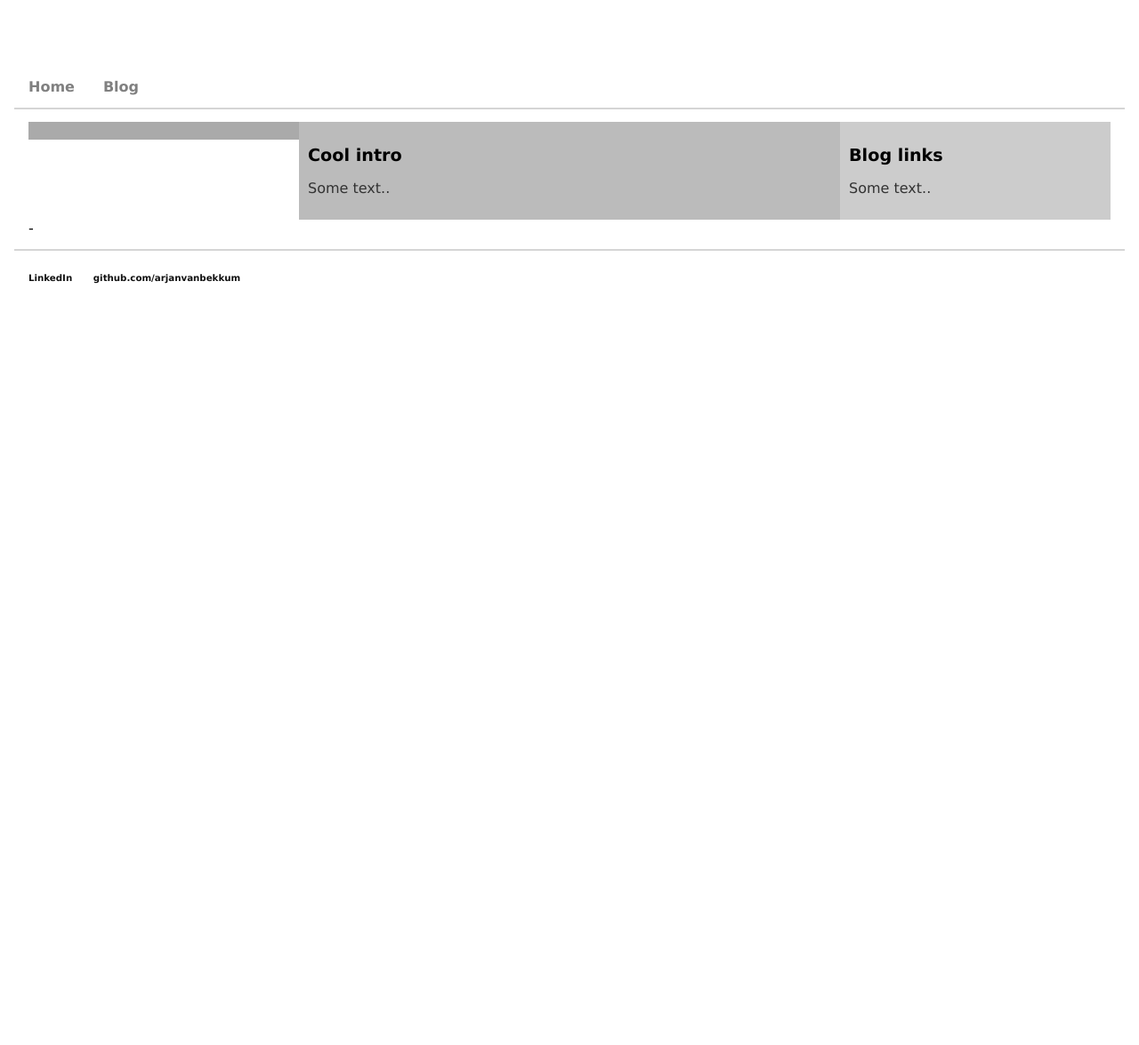
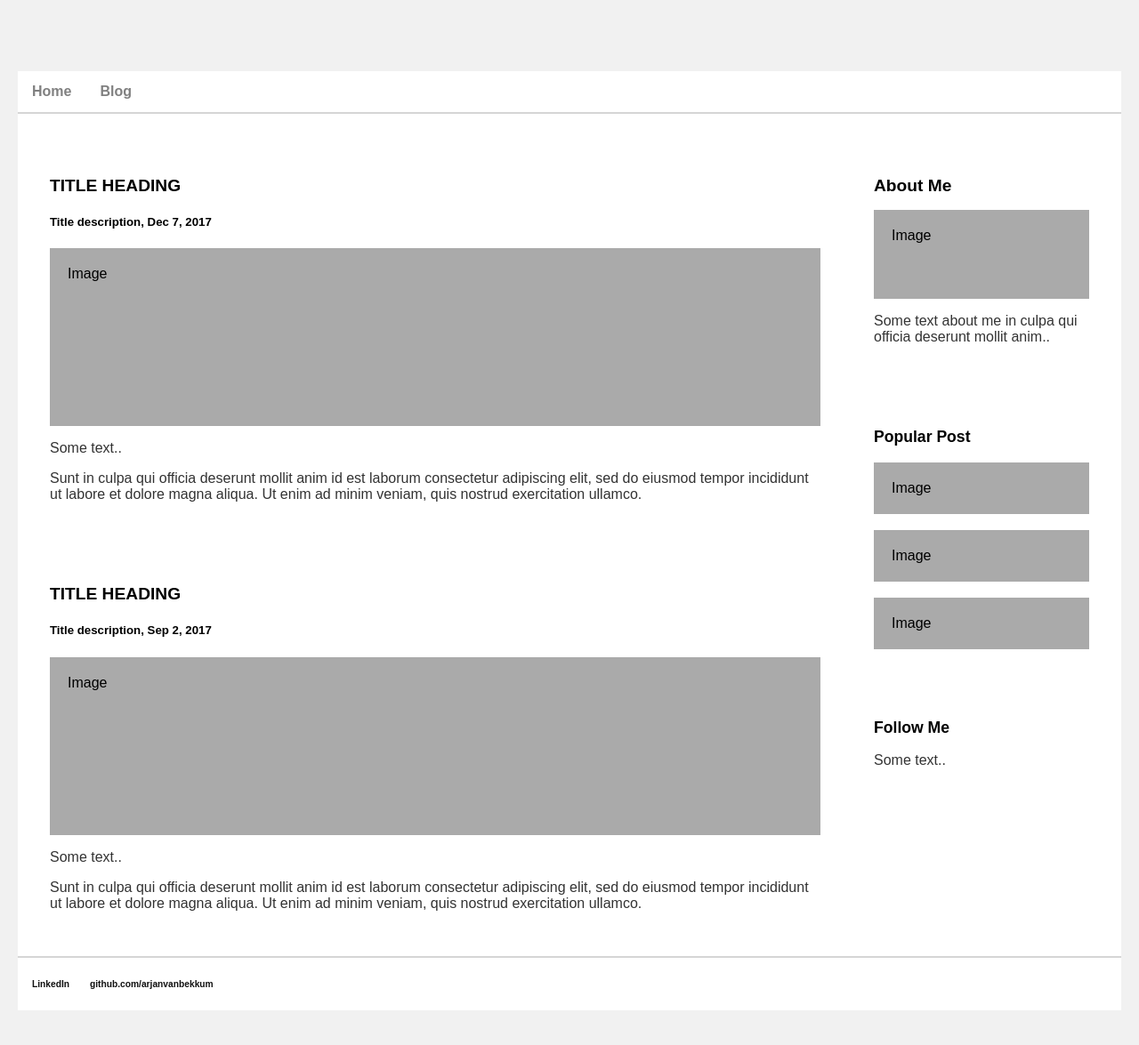
Before and after one commit to arjanvanbekkum/arjanvanbekkum.github.io, a Jekyll site: the page built from index.html, in a window 1280 px wide and 1216 px high. Shown: the top 1175 px of the window at 89% size. Built offline with Jekyll 4.4.1, drawn with Linux system fonts in a browser that asks for light colours.

Commit message:
update layout

```diff
--- a/css/main.css
+++ b/css/main.css
@@ -87,30 +87,69 @@ nav ul  {
     box-sizing: border-box;
   }
 
-
-	.column {
-	  float: left;
-	  padding: 10px;
-
+  /* Add a gray background color with some padding */
+  body {
+    font-family: Arial;
+    padding: 20px;
+    background: #f1f1f1;
   }
 
-	.left, .right {
-	  width: 25%;
+  /* Header/Blog Title */
+  .header {
+    padding: 30px;
+    font-size: 40px;
+    text-align: center;
+    background: white;
   }
 
-	.middle {
-	  width: 50%;
+  /* Create two unequal columns that floats next to each other */
+  /* Left column */
+  .leftcolumn {
+    float: left;
+    width: 75%;
   }
 
+  /* Right column */
+  .rightcolumn {
+    float: left;
+    width: 25%;
+    padding-left: 20px;
+  }
+
+  /* Fake image */
+  .fakeimg {
+    background-color: #aaa;
+    width: 100%;
+    padding: 20px;
+  }
+
+  /* Add a card effect for articles */
+  .card {
+     background-color: white;
+     padding: 20px;
+     margin-top: 20px;
+  }
+
+  /* Clear floats after the columns */
   .row:after {
     content: "";
     display: table;
     clear: both;
   }
 
-@media screen and (max-width: 600px) {
-  .column {
+  /* Footer */
+  .footer {
+    padding: 20px;
+    text-align: center;
+    background: #ddd;
+    margin-top: 20px;
+  }
+
+  /* Responsive layout - when the screen is less than 800px wide, make the two columns stack on top of each other instead of next to each other */
+  @media screen and (max-width: 800px) {
+    .leftcolumn, .rightcolumn {
       width: 100%;
+      padding: 0;
     }
   }
 
--- a/index.html
+++ b/index.html
@@ -2,20 +2,39 @@
 layout: default
 title: Home
 ---
+
 <div class="row">
-	<div class="column left" style="background-color:#aaa;">
-
+	<div class="leftcolumn">
+	  <div class="card">
+		<h2>TITLE HEADING</h2>
+		<h5>Title description, Dec 7, 2017</h5>
+		<div class="fakeimg" style="height:200px;">Image</div>
+		<p>Some text..</p>
+		<p>Sunt in culpa qui officia deserunt mollit anim id est laborum consectetur adipiscing elit, sed do eiusmod tempor incididunt ut labore et dolore magna aliqua. Ut enim ad minim veniam, quis nostrud exercitation ullamco.</p>
+	  </div>
+	  <div class="card">
+		<h2>TITLE HEADING</h2>
+		<h5>Title description, Sep 2, 2017</h5>
+		<div class="fakeimg" style="height:200px;">Image</div>
+		<p>Some text..</p>
+		<p>Sunt in culpa qui officia deserunt mollit anim id est laborum consectetur adipiscing elit, sed do eiusmod tempor incididunt ut labore et dolore magna aliqua. Ut enim ad minim veniam, quis nostrud exercitation ullamco.</p>
+	  </div>
 	</div>
-	<div class="column middle" style="background-color:#bbb;">
-	  <h2>Cool intro</h2>
-	  <p>Some text..</p>
-
-	</div>
-	<div class="column right" style="background-color:#ccc;">
-	  <h2>Blog links</h2>
-	  <p>Some text..</p>
+	<div class="rightcolumn">
+	  <div class="card">
+		<h2>About Me</h2>
+		<div class="fakeimg" style="height:100px;">Image</div>
+		<p>Some text about me in culpa qui officia deserunt mollit anim..</p>
+	  </div>
+	  <div class="card">
+		<h3>Popular Post</h3>
+		<div class="fakeimg">Image</div><br>
+		<div class="fakeimg">Image</div><br>
+		<div class="fakeimg">Image</div>
+	  </div>
+	  <div class="card">
+		<h3>Follow Me</h3>
+		<p>Some text..</p>
+	  </div>
 	</div>
   </div>
-
-
--
```
Lines whose indentation alone changed are shown as unchanged.
